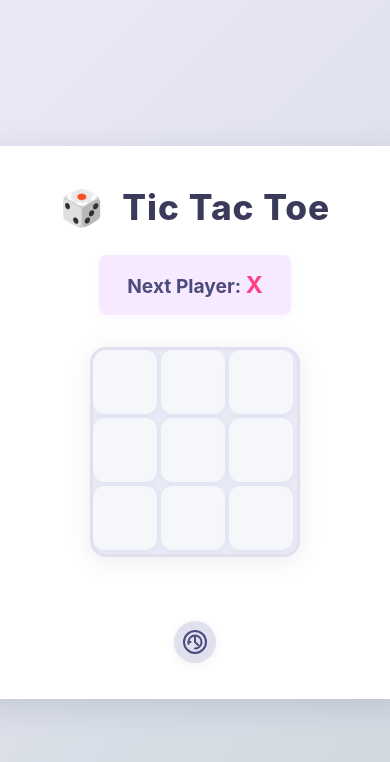
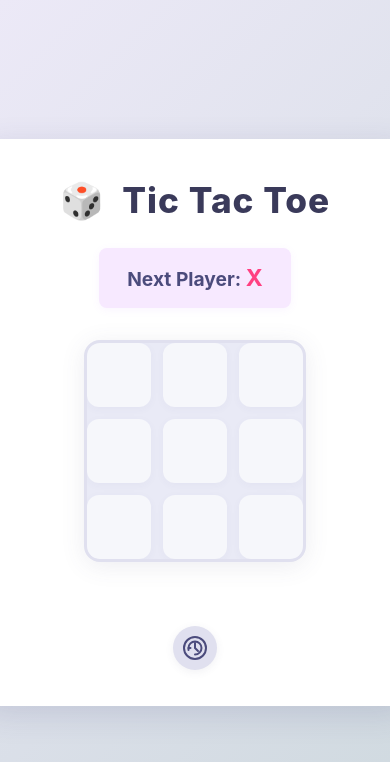
Before and after one commit to dalonsodev/tic-tac-toe-game, a React (Vite) app: page / in a window 390 px wide. Shown: the top 762 px of the page. Built offline with nearby package versions, Linux system fonts and the light colour scheme.

Commit message:
Refactor styles for buttons and board layout; enhance responsiveness and visual consistency

```diff
--- a/src/styles.css
+++ b/src/styles.css
@@ -114,13 +114,29 @@ h1 {
   color: #4b4b7c;
   border: none;
   border-radius: 50%;
-  width: 38px;
-  height: 38px;
+  width: 44px;
+  height: 44px;
   font-size: 1.3em;
   cursor: pointer;
   box-shadow: 0 2px 8px rgba(80, 80, 120, 0.08);
-  transition: background 0.18s, color 0.18s;
+  transition: background 0.18s, color 0.18s, box-shadow 0.18s;
   z-index: 20;
+  display: flex;
+  align-items: center;
+  justify-content: center;
+  margin: 0 auto;
+  position: relative;
+  left: 0;
+  right: 0;
+  top: 0;
+  overflow: visible;
+}
+
+.history-toggle-btn svg {
+  display: block;
+  width: 28px;
+  height: 28px;
+  color: #4b4b7c;
 }
 
 .history-toggle-btn:hover {
@@ -152,16 +168,17 @@ h1 {
 /* Board styling */
 .board {
   display: grid;
-  grid-template: repeat(3, 1fr) / repeat(3, 1fr);
-  gap: 0;
+  grid-template-columns: repeat(3, 1fr);
+  grid-template-rows: repeat(3, 1fr);
+  gap: 12px; /* Add gap for both rows and columns */
   border-radius: 16px;
   overflow: hidden;
-  margin-bottom: 32px;    /* more space below board */
+  margin-bottom: 32px;
   box-shadow: 0 4px 24px rgba(80,80,120,0.10);
   background: #e9eaf6;
   border: 3px solid #e0e0ef;
-  width: 204px;
-  height: 204px;
+  width: 216px; /* 3*64px + 2*12px gap */
+  height: 216px;
 }
 
 /* Square styling and animation */
@@ -184,6 +201,19 @@ h1 {
   position: relative;
   outline: none;
   overflow: hidden;
+  padding: 0; /* Ensure no default button padding */
+  text-align: center; /* Ensure text is centered */
+}
+
+.square-value {
+  display: flex;
+  align-items: center;
+  justify-content: center;
+  width: 100%;
+  height: 100%;
+  pointer-events: none;
+  font-size: inherit;
+  font-weight: inherit;
 }
 
 .square.filled .square-value {
@@ -216,13 +246,6 @@ h1 {
 .square:disabled {
   cursor: default;
   opacity: 0.7;
-}
-
-.square-value {
-  display: inline-block;
-  width: 100%;
-  text-align: center;
-  pointer-events: none;
 }
 
 .moves-list {
@@ -314,8 +337,8 @@ h1 {
   color: #4b4b7c;
   border: none;
   border-radius: 50%;
-  width: 42px;
-  height: 42px;
+  width: 44px;
+  height: 44px;
   font-size: 1.3em;
   cursor: pointer;
   box-shadow: 0 2px 8px rgba(80, 80, 120, 0.08);
@@ -324,11 +347,12 @@ h1 {
   display: flex;
   align-items: center;
   justify-content: center;
-  margin: 0 auto 0 auto; /* center horizontally */
-  position: relative;    /* remove absolute positioning */
+  margin: 0 auto;
+  position: relative;
   left: 0;
   right: 0;
   top: 0;
+  overflow: visible;
 }
 
 .history-toggle-btn:hover {
```
Also changed, not shown: site.webmanifest.
